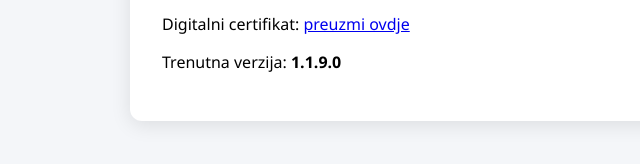
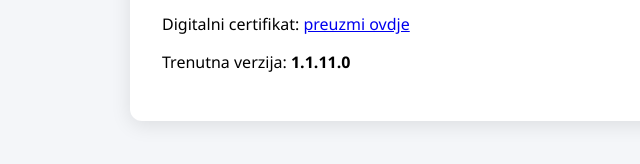
Before and after one commit to RUK-Knjiznica/RUK64x-Installer, a plain HTML site: page docs/index.html in a window 1280 px wide. Shown: the part 430-594 px from the top of the page, 78-718 px from the left. Drawn offline with Linux system fonts and the light colour scheme.

Commit message:
Update index.html

```diff
--- a/docs/index.html
+++ b/docs/index.html
@@ -43,7 +43,7 @@
         <a href="RUK64xInstaller_MSIX.cer">preuzmi ovdje</a>
     </p>
 
-    <p>Trenutna verzija: <b>1.1.9.0</b></p>
+    <p>Trenutna verzija: <b>1.1.11.0</b></p>
 </div>
 
 </body>
```
